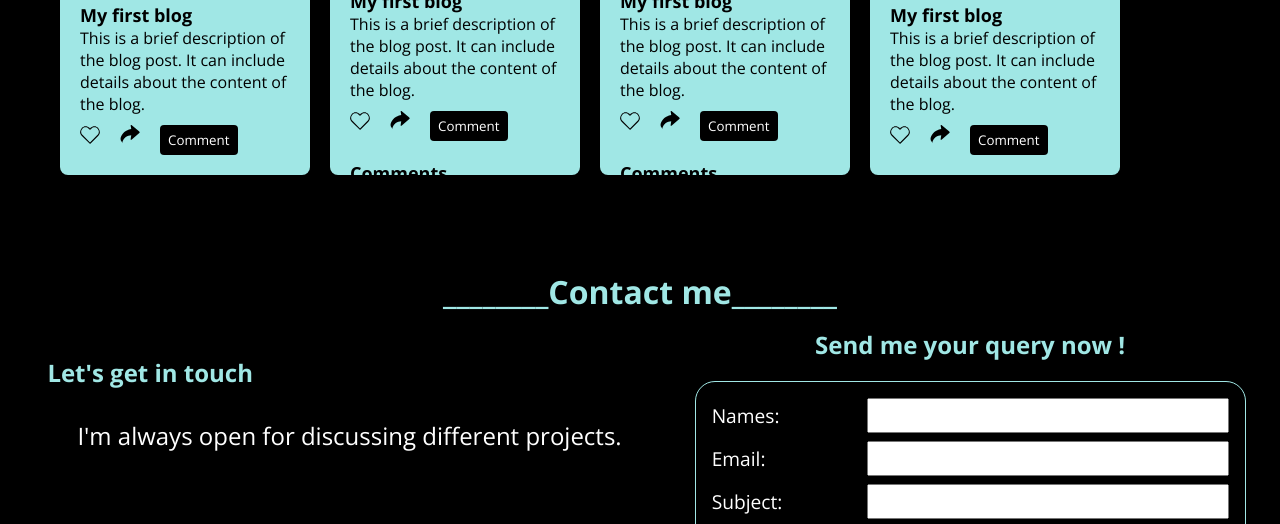
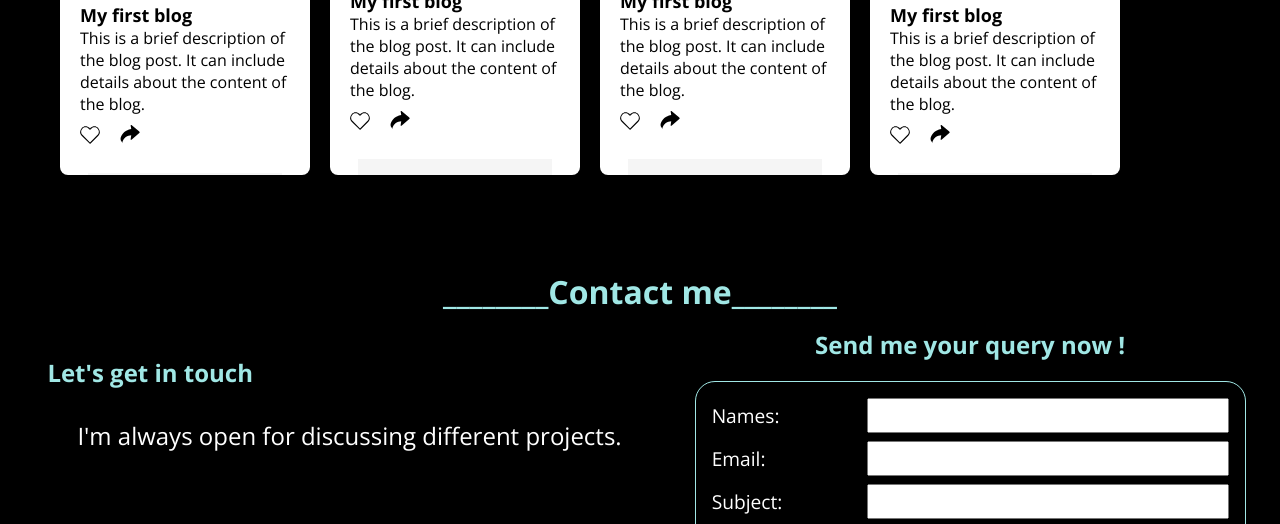
Before and after one commit to Ishimwe7/my-brand-ishimwe, a plain HTML site: page UI/index.html in a window 1280 px wide. Shown: the part 2722-3246 px from the top of the page. Drawn offline with nearby package versions, Linux system fonts and the light colour scheme.

Commit message:
changed comment section

```diff
--- a/UI/CSS/blogs.css
+++ b/UI/CSS/blogs.css
@@ -24,7 +24,7 @@
 
 .blog-post {
     flex: 1;
-    background-color: #A0E7E5;
+    background-color: white;
     /* max-width: calc(25% - 20px); */
     max-width: 250px;
     min-width: 250px;
@@ -94,6 +94,32 @@
 .comment-actions img{
     width: 15px;
     height: 15px;
+}
+
+.add-comment form{
+    width: auto;
+    border: none;
+}
+.add-comment form button{
+    font-size: small;
+    padding: 2px;
+    margin: auto;
+    margin-top: 2px;
+    border: 1px solid black;
+    border-radius: 5px;
+}
+
+.add-comment form input{
+    border-top: none;
+    border-left: none;
+    border-right: none;
+    font-size: medium;
+    background-color: whitesmoke;
+    margin: auto;
+    width: 100%;
+}
+.create-comment{
+
 }
 
 @media only screen and (max-width: 992px){
--- a/UI/index.html
+++ b/UI/index.html
@@ -172,7 +172,12 @@ enthusiasm. Constantly evolving to
                 <div class="actions">
                     <img class="like-btn" src="icons/heart-svgrepo-com.svg" alt="like icon">
                     <img class="share-btn" src="icons/curved-arrow-right-icon.svg" alt="share icon">
-                    <button class="comment-btn">Comment</button>
+                </div>
+                <div class="add-comment">
+                    <form action="" name="comment-form" id="comment-form">
+                        <input type="text" class="create-comment" maxlength="100">
+                        <button class="add-comment-btn">Comment</button>
+                    </form>
                 </div>
                 <div class="comments-section">
                     <h3>Comments</h3>
@@ -201,7 +206,12 @@ enthusiasm. Constantly evolving to
                 <div class="actions">
                     <img class="like-btn" src="icons/heart-svgrepo-com.svg" alt="like icon">
                     <img class="share-btn" src="icons/curved-arrow-right-icon.svg" alt="share icon">
-                    <button class="comment-btn">Comment</button>
+                </div>
+                <div class="add-comment">
+                    <form action="" name="comment-form" id="comment-form">
+                        <input type="text" class="create-comment" maxlength="100">
+                        <button class="add-comment-btn">Comment</button>
+                    </form>
                 </div>
                 <div class="comments-section">
                     <h3>Comments</h3>
@@ -230,7 +240,12 @@ enthusiasm. Constantly evolving to
                 <div class="actions">
                     <img class="like-btn" src="icons/heart-svgrepo-com.svg" alt="like icon">
                     <img class="share-btn" src="icons/curved-arrow-right-icon.svg" alt="share icon">
-                    <button class="comment-btn">Comment</button>
+                </div>
+                <div class="add-comment">
+                    <form action="" name="comment-form" id="comment-form">
+                        <input type="text" class="create-comment" maxlength="100">
+                        <button class="add-comment-btn">Comment</button>
+                    </form>
                 </div>
                 <div class="comments-section">
                     <h3>Comments</h3>
@@ -259,7 +274,12 @@ enthusiasm. Constantly evolving to
                 <div class="actions">
                     <img class="like-btn" src="icons/heart-svgrepo-com.svg" alt="like icon">
                     <img class="share-btn" src="icons/curved-arrow-right-icon.svg" alt="share icon">
-                    <button class="comment-btn">Comment</button>
+                </div>
+                <div class="add-comment">
+                    <form action="" name="comment-form" id="comment-form">
+                        <input type="text" class="create-comment" maxlength="100">
+                        <button class="add-comment-btn">Comment</button>
+                    </form>
                 </div>
                 <div class="comments-section">
                     <h3>Comments</h3>
```
